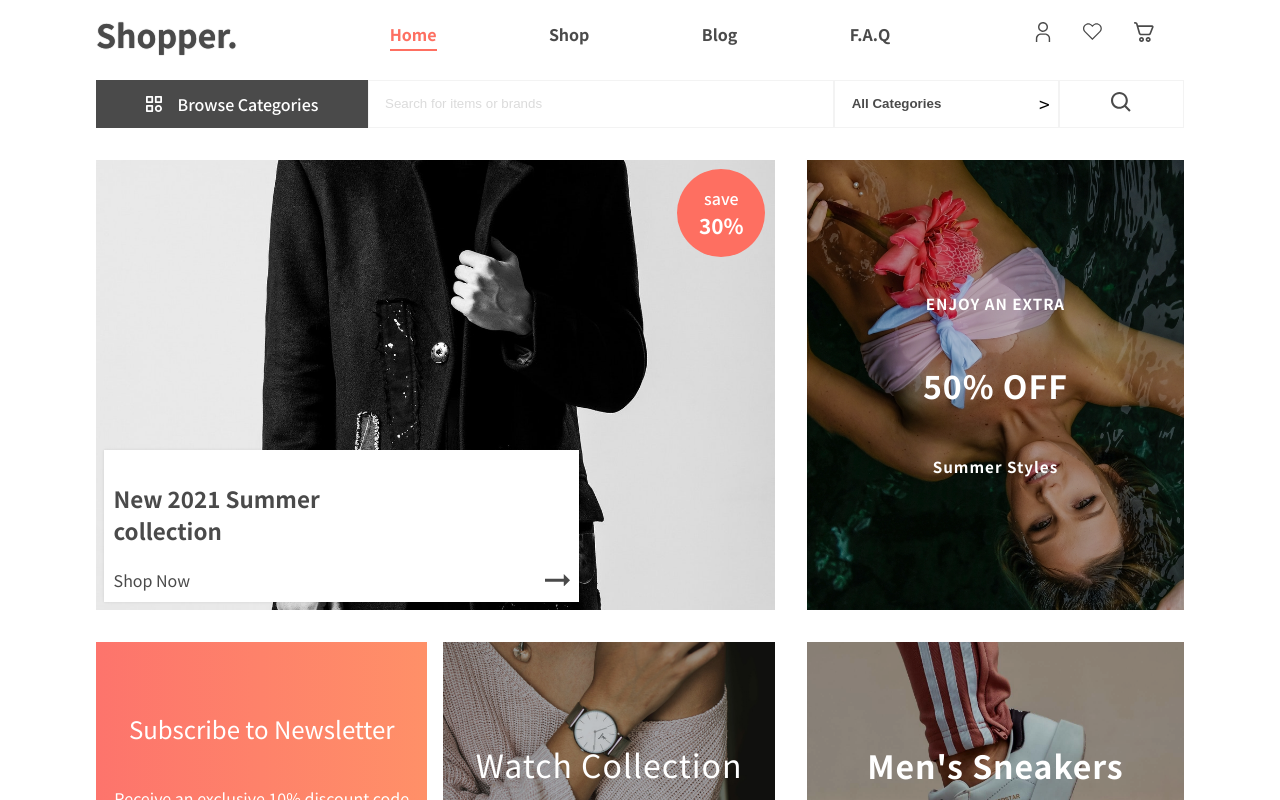
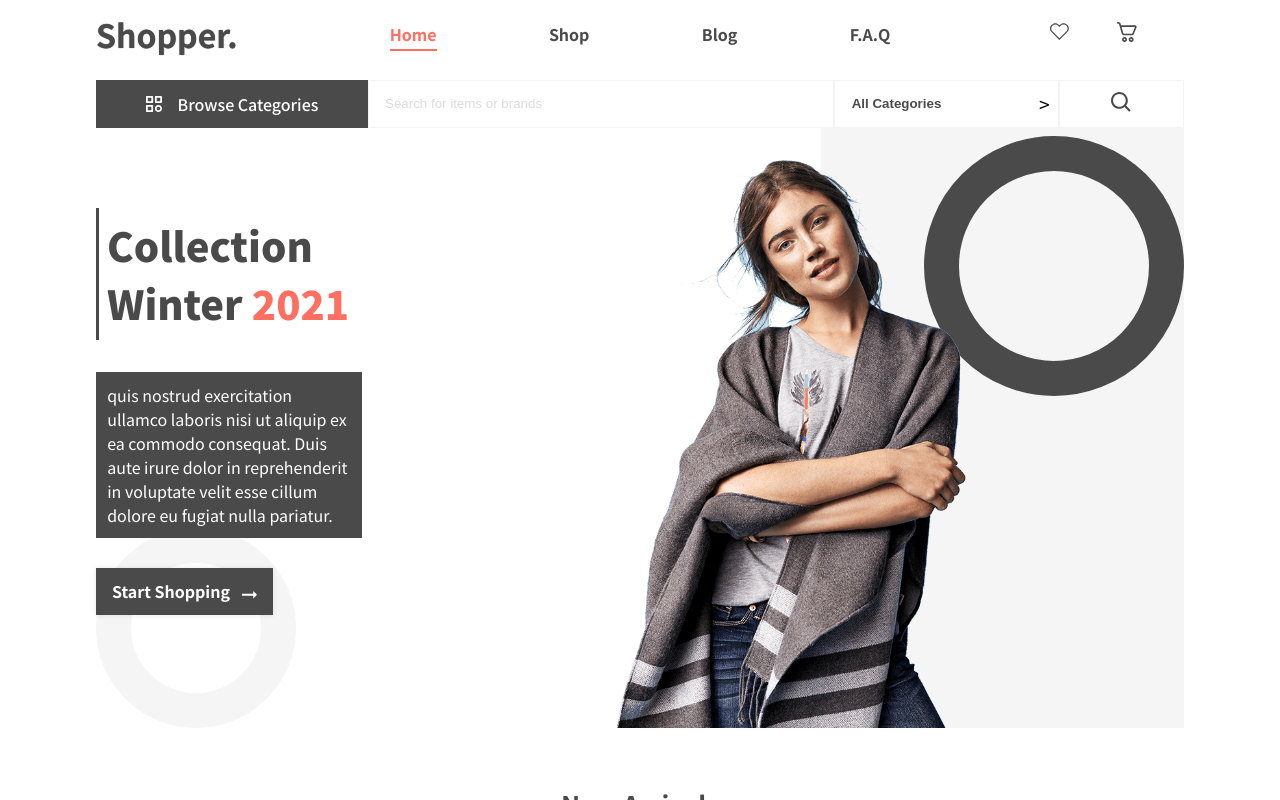
Before and after one commit to Ahd-3hd/next-ecommerce-ts, a Next.js app: page / in a window 1280 px wide. Shown: the top 800 px of the page. Built offline with nearby package versions, Linux system fonts and the light colour scheme.

Commit message:
re-design the header

```diff
--- a/components/Navbar/index.style.tsx
+++ b/components/Navbar/index.style.tsx
@@ -2,7 +2,6 @@ import styled from "styled-components";
 import Link from "next/link";
 import { useState, useEffect } from "react";
 import { useRouter } from "next/router";
-import UserIcon from "../../svg/UserIcon.svg";
 import FavoriteIcon from "../../svg/FavoriteIcon.svg";
 import CartIcon from "../../svg/CartIcon.svg";
 
@@ -261,7 +260,6 @@ export const DesktopMenu = () => {
 
 export const UserButtons = () => {
   const [links] = useState([
-    { href: "/profile", icon: UserIcon },
     { href: "/favorites", icon: FavoriteIcon },
     { href: "/cart", icon: CartIcon },
   ]);
--- /dev/null
+++ b/components/NewHeader/index.style.tsx
@@ -0,0 +1,125 @@
+import styled from "styled-components";
+
+export const Wrapper = styled.header`
+  height: 100vh;
+  max-height: 600px;
+`;
+
+export const Container = styled.div`
+  display: flex;
+  height: 100%;
+  position: relative;
+`;
+
+export const GreySide = styled.div`
+  background: ${({ theme: { colors } }) => colors.grey};
+  height: 100%;
+  flex: 1;
+`;
+export const ModelImg = styled.img`
+  width: 78%;
+  max-width: 350px;
+  position: absolute;
+  bottom: 0;
+  right: 0;
+  z-index: 9;
+  @media (min-width: ${({ theme: { breakpoints } }) => breakpoints.md}) {
+    right: 20%;
+  }
+`;
+
+export const WhiteSide = styled.div`
+  flex: 2;
+  padding: 4rem 0;
+`;
+
+export const TextContainer = styled.div`
+  color: ${({ theme: { colors } }) => colors.primary};
+  font-weight: 900;
+  font-size: 1.8rem;
+  padding: 0.5rem;
+  border-left: 3px solid ${({ theme: { colors } }) => colors.primary};
+  margin-top: 1rem;
+  @media (min-width: ${({ theme: { breakpoints } }) => breakpoints.md}) {
+    font-size: 2.5rem;
+  }
+`;
+
+export const Text = styled.p`
+  margin: 0;
+  > span {
+    color: ${({ theme: { colors } }) => colors.secondary};
+  }
+`;
+
+export const Paragraph = styled.p`
+  background: ${({ theme: { colors } }) => `${colors.primary}99`};
+  padding: 0.7rem;
+  color: #fff;
+  font-size: 0.75rem;
+  position: absolute;
+  left: 0;
+  width: 80%;
+  line-height: 150%;
+  margin-top: 1.5rem;
+  max-width: 15ch;
+  z-index: 10;
+  /* height: 7rem; */
+  @media (min-width: ${({ theme: { breakpoints } }) => breakpoints.md}) {
+    left: 0;
+    width: 70%;
+    font-size: 1rem;
+    height: auto;
+    background: ${({ theme: { colors } }) => colors.primary};
+    margin-top: 2rem;
+    max-width: 30ch;
+  }
+`;
+
+export const ShopButton = styled.a`
+  position: relative;
+  top: 15rem;
+  left: 0rem;
+  z-index: 10;
+  background: ${({ theme: { colors } }) => colors.primary};
+  padding: 0.7rem 1rem;
+  color: #fff;
+  font-size: 0.8rem;
+  font-weight: bold;
+  box-shadow: 0px 0px 5px rgba(0, 0, 0, 0.1);
+  > svg {
+    fill: #fff;
+    width: 15px;
+    margin-left: 0.5rem;
+  }
+  @media (min-width: ${({ theme: { breakpoints } }) => breakpoints.md}) {
+    font-size: 1rem;
+  }
+`;
+
+export const WhiteSideCircle = styled.div`
+  width: 200px;
+  height: 200px;
+  border: 35px solid ${({ theme: { colors } }) => colors.grey};
+  border-radius: 200px;
+  position: absolute;
+  bottom: 0;
+  left: 0;
+`;
+
+export const GreySidecircle = styled.div`
+  display: none;
+  width: 200px;
+  height: 200px;
+  border: 35px solid ${({ theme: { colors } }) => colors.primary};
+  border-radius: 200px;
+  position: absolute;
+  top: 0.5rem;
+  z-index: 8;
+  @media (min-width: ${({ theme: { breakpoints } }) => breakpoints.md}) {
+    display: block;
+    width: 260px;
+    height: 260px;
+    right: 0;
+  }
+`;
--- /dev/null
+++ b/components/NewHeader/index.tsx
@@ -0,0 +1,47 @@
+import Link from "next/link";
+import {
+  Wrapper,
+  Container,
+  GreySide,
+  ModelImg,
+  WhiteSide,
+  TextContainer,
+  Text,
+  Paragraph,
+  ShopButton,
+  WhiteSideCircle,
+  GreySidecircle,
+} from "./index.style";
+import ArrowRightICon from "../../svg/ArrowRightIcon.svg";
+
+const NewHeader = () => {
+  return (
+    <Wrapper>
+      <Container>
+        <WhiteSide>
+          <TextContainer>
+            <Text>Collection</Text>
+            <Text>
+              Winter <span>2021</span>
+            </Text>
+          </TextContainer>
+          <Paragraph>
+            quis nostrud exercitation ullamco laboris nisi ut aliquip ex ea
+            commodo consequat. Duis aute irure dolor in reprehenderit in
+            voluptate velit esse cillum dolore eu fugiat nulla pariatur.
+          </Paragraph>
+          <ShopButton>
+            Start Shopping <ArrowRightICon />
+          </ShopButton>
+          <WhiteSideCircle />
+        </WhiteSide>
+        <GreySide>
+          <ModelImg src="/imgs/headernew.png" alt="model" />
+          <GreySidecircle />
+        </GreySide>
+      </Container>
+    </Wrapper>
+  );
+};
+
+export default NewHeader;
--- a/pages/index.tsx
+++ b/pages/index.tsx
@@ -1,5 +1,5 @@
 import Head from "next/head";
-import Header from "../components/Header";
+import NewHeader from "../components/NewHeader";
 import ProductsShowcase from "../components/ProductsShowcase";
 import CollectionSection from "../components/CollectionSection";
 import Brands from "../components/Brands";
@@ -12,7 +12,7 @@ export default function Home({ products }) {
       <Head>
         <title>Home</title>
       </Head>
-      <Header />
+      <NewHeader />
       <ProductsShowcase products={products} title="New Arrivals" />
       <CollectionSection />
       <Brands />
```
Also changed, not shown: public/imgs/headernew.png (added).
